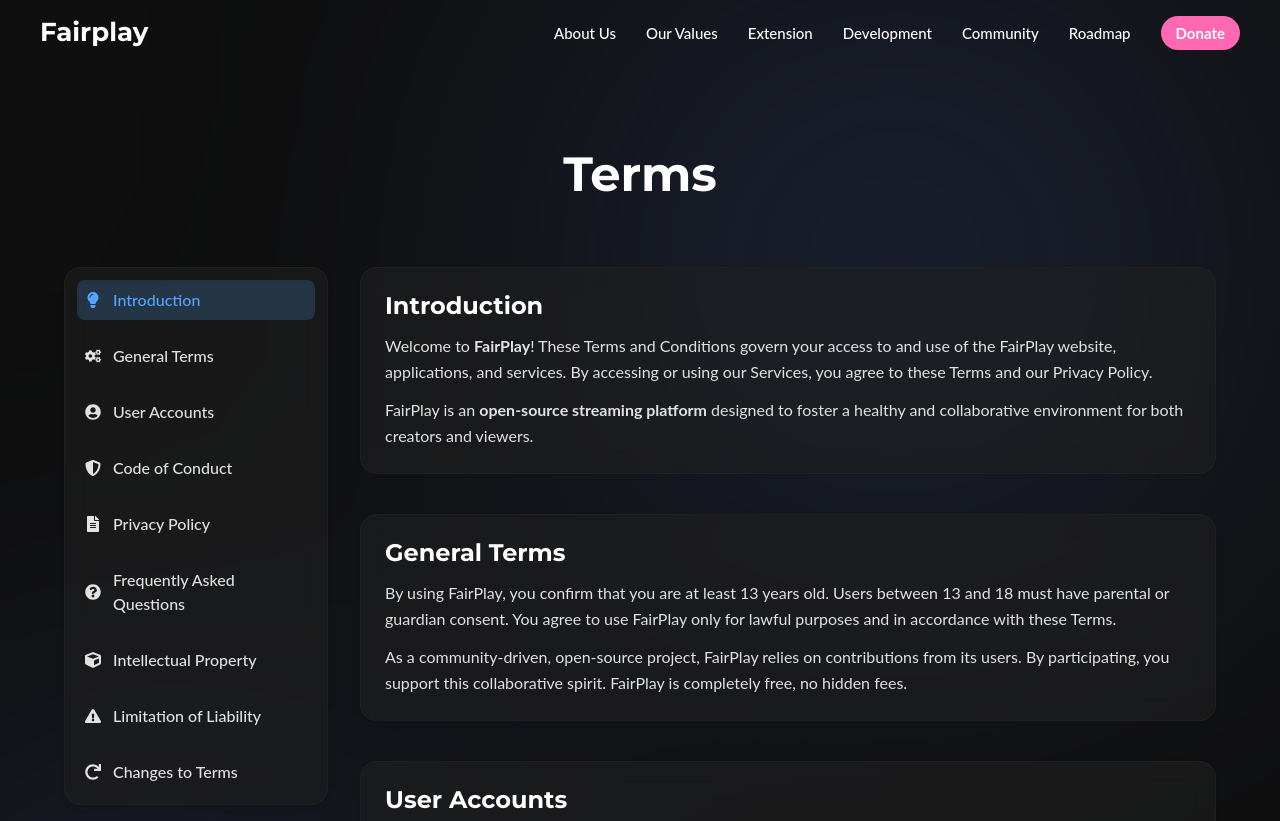
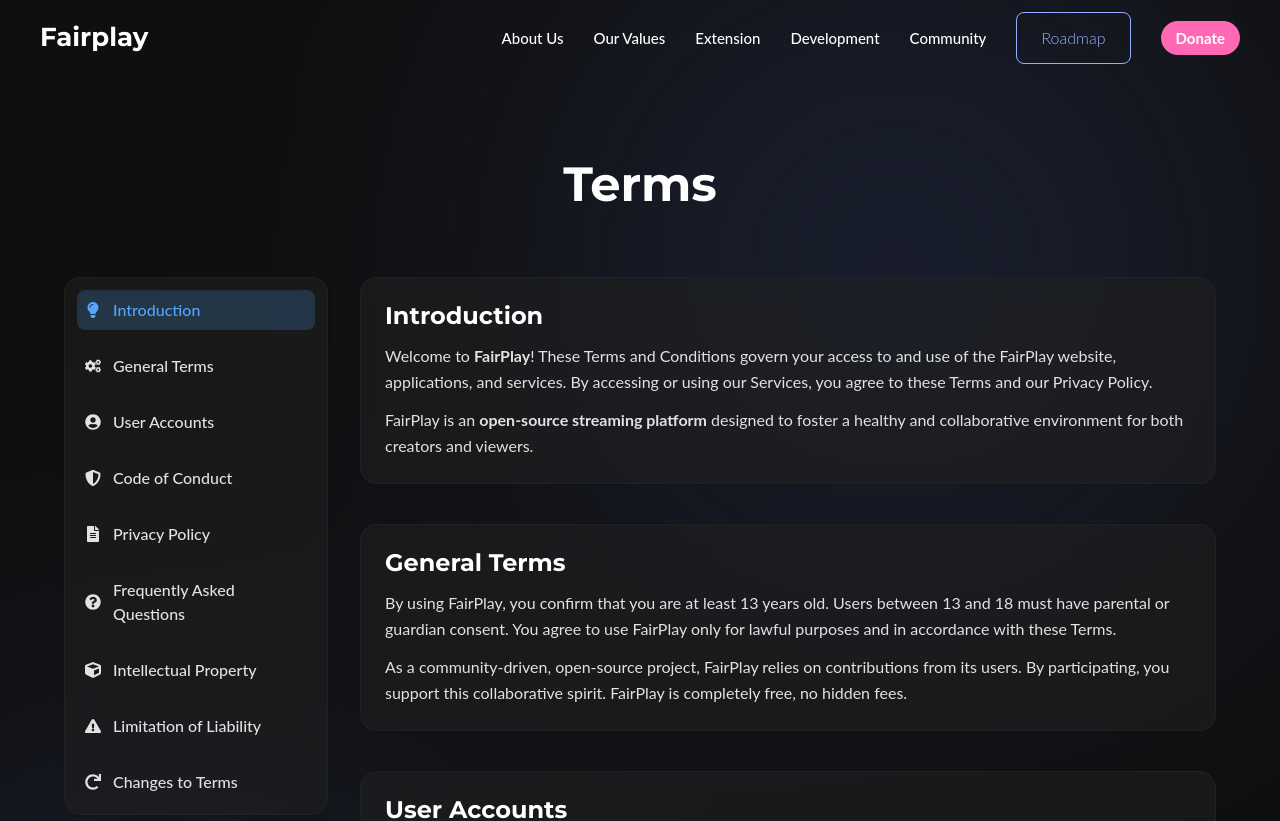
Before and after one commit to FairPlayTeam/FairPlay-Website, a Next.js app: page /cgu in a window 1280 px wide. Shown: the top 821 px of the page. Built offline with nearby package versions, Linux system fonts and the light colour scheme.

Commit message:
more rephrasing stuff, redesigned roadmap button to better indicate seperate page

```diff
--- a/app/components/sections/Topbar.tsx
+++ b/app/components/sections/Topbar.tsx
@@ -62,7 +62,13 @@ export default function Topbar({ animateOnLoad = true }: TopbarProps) {
                 <TopbarButton href="#community">Community</TopbarButton>
               </li>
               <li>
-                <TopbarButton href="/roadmap">Roadmap</TopbarButton>
+                <Button
+                  onClick={() => (window.location.href = "/roadmap")}
+                  variant="primary"
+                  className="font-light py-[5] rounded-full"
+                >
+                  Roadmap
+                </Button>
               </li>
               <li>
                 <Button
--- a/app/page.tsx
+++ b/app/page.tsx
@@ -96,11 +96,11 @@ export default function HomePage() {
                 <ul className="mb-[35px] flex flex-col items-start gap-3">
                   <li className="flex items-start text-[16px]">
                     <FaCheckCircle className="shrink-0 text-(--color-accent) text-[18px] mr-2.5 mt-[3px]" />
-                    Remove and block YouTube Shorts from your feed.
+                    Remove YouTube Shorts from your feed.
                   </li>
                   <li className="flex items-start text-[16px]">
                     <FaCheckCircle className="shrink-0 text-(--color-accent) text-[18px] mr-2.5 mt-[3px]" />
-                    Removes TikTok and Snapchat videos.
+                    Remove TikTok and Snapchat videos.
                   </li>
                   <li className="flex items-start text-[16px]">
                     <FaCheckCircle className="shrink-0 text-(--color-accent) text-[18px] mr-2.5 mt-[3px]" />
```
Also changed, not shown: app/components/sections/ExtensionPreview.tsx (line endings or trailing spaces), app/components/ui/Button.tsx (line endings or trailing spaces).
